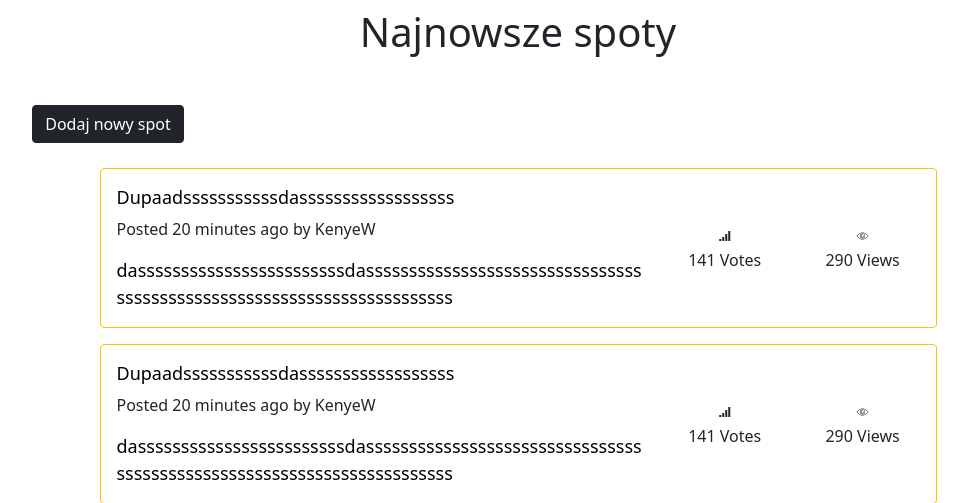
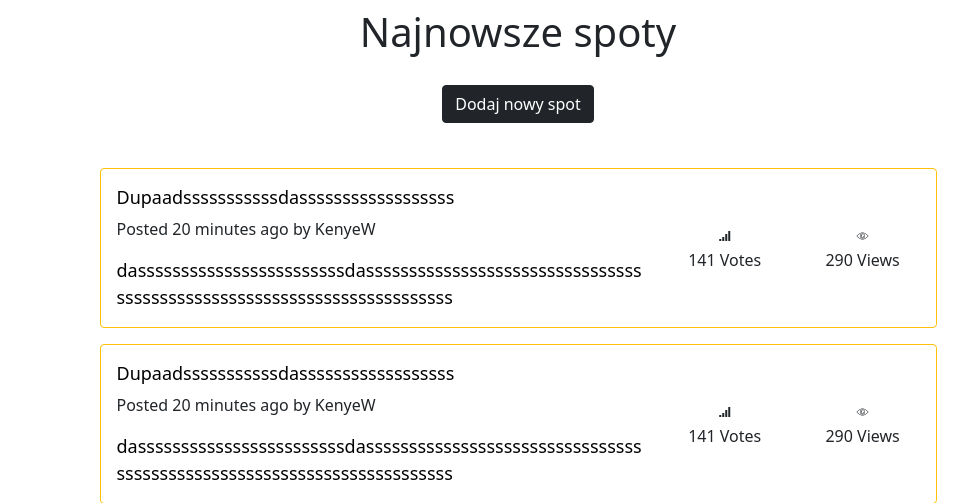
Before and after one commit to wozniakos10/Django_community_website, a Django app: page /spotted/ in a window 1280 px wide. Shown: the part 56-559 px from the top of the page, without its empty margins (122-1090 px from the left). Run offline with Django 4.2, Linux system fonts and the light colour scheme.

Commit message:
Adding centered button on spotted

```diff
--- a/ms_web/msagh_website/templates/msagh_website/spotted.html
+++ b/ms_web/msagh_website/templates/msagh_website/spotted.html
@@ -6,8 +6,9 @@
     /*align: right;*/
     /*text-align: right;*/
     position: relative;
-    right: 410px;
-    top: 40px;
+      allign : left;
+      top : 20px;
+
 
 }
 
```
